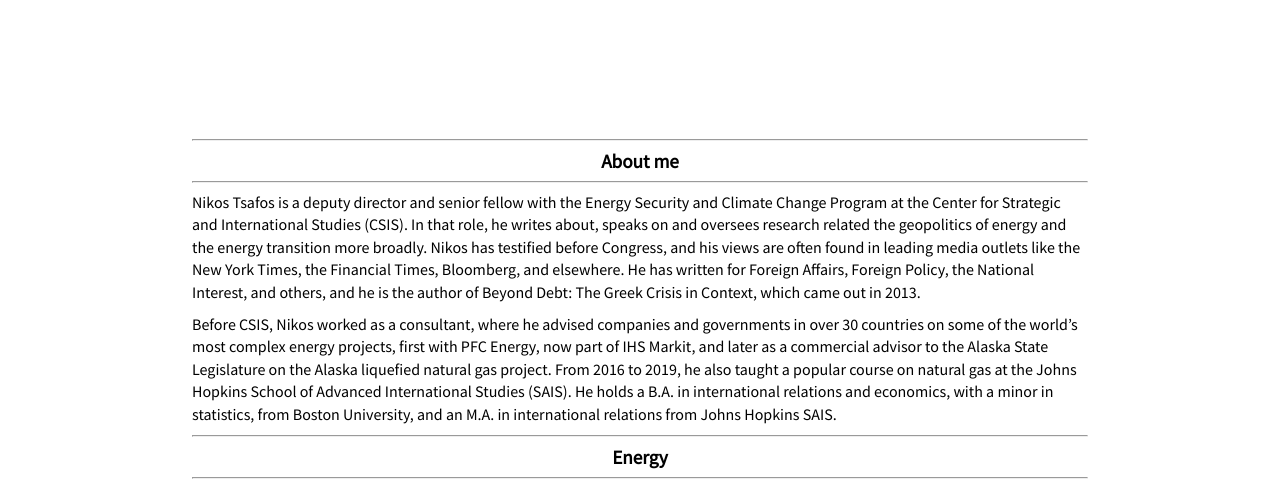
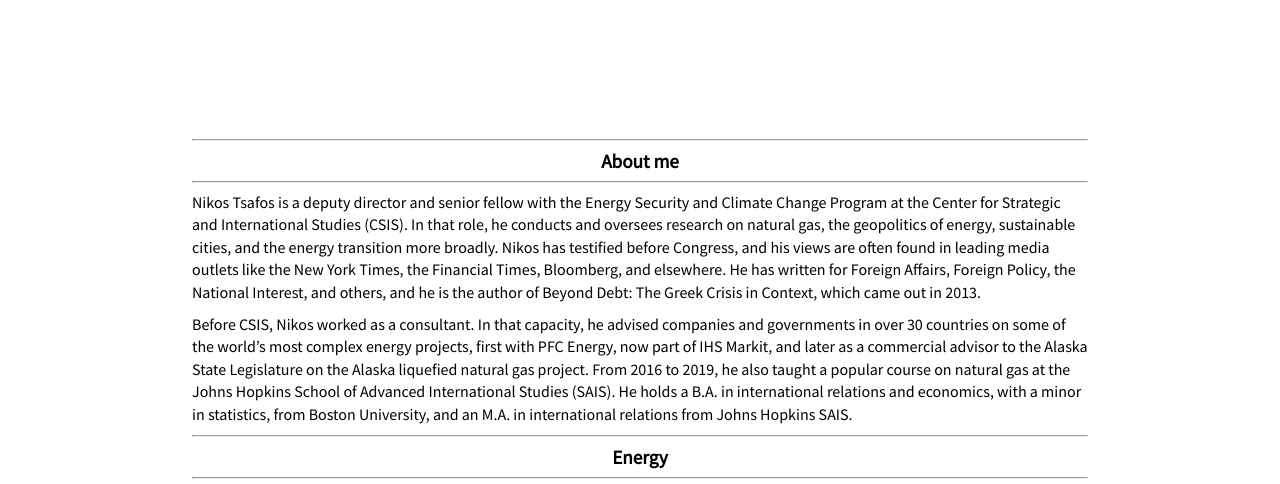
Before and after one commit to nikostsafos/nikostsafos.github.io, a plain HTML site: page index.html in a window 1280 px wide. Shown: the part 309-793 px from the top of the page. Drawn offline with Linux system fonts and the light colour scheme.

Commit message:
Update index.html

```diff
--- a/index.html
+++ b/index.html
@@ -34,10 +34,10 @@
     <hr><h2>About me</h2><hr>
 
     <p>
-        Nikos Tsafos is a deputy director and senior fellow with the Energy Security and Climate Change Program at the Center for Strategic and International Studies (CSIS). In that role, he writes about, speaks on and oversees research related the geopolitics of energy and the energy transition more broadly. Nikos has testified before Congress, and his views are often found in leading media outlets like the New York Times, the Financial Times, Bloomberg, and elsewhere. He has written for Foreign Affairs, Foreign Policy, the National Interest, and others, and he is the author of Beyond Debt: The Greek Crisis in Context, which came out in 2013.
+        Nikos Tsafos is a deputy director and senior fellow with the Energy Security and Climate Change Program at the Center for Strategic and International Studies (CSIS). In that role, he conducts and oversees research on natural gas, the geopolitics of energy, sustainable cities, and the energy transition more broadly. Nikos has testified before Congress, and his views are often found in leading media outlets like the New York Times, the Financial Times, Bloomberg, and elsewhere. He has written for Foreign Affairs, Foreign Policy, the National Interest, and others, and he is the author of Beyond Debt: The Greek Crisis in Context, which came out in 2013.
     </p>
     <p>
-        Before CSIS, Nikos worked as a consultant, where he advised companies and governments in over 30 countries on some of the world’s most complex energy projects, first with PFC Energy, now part of IHS Markit, and later as a commercial advisor to the Alaska State Legislature on the Alaska liquefied natural gas project. From 2016 to 2019, he also taught a popular course on natural gas at the Johns Hopkins School of Advanced International Studies (SAIS). He holds a B.A. in international relations and economics, with a minor in statistics, from Boston University, and an M.A. in international relations from Johns Hopkins SAIS.
+        Before CSIS, Nikos worked as a consultant. In that capacity, he advised companies and governments in over 30 countries on some of the world’s most complex energy projects, first with PFC Energy, now part of IHS Markit, and later as a commercial advisor to the Alaska State Legislature on the Alaska liquefied natural gas project. From 2016 to 2019, he also taught a popular course on natural gas at the Johns Hopkins School of Advanced International Studies (SAIS). He holds a B.A. in international relations and economics, with a minor in statistics, from Boston University, and an M.A. in international relations from Johns Hopkins SAIS.
     </p>
 
     <hr><h2>Energy</h2><hr>
```
